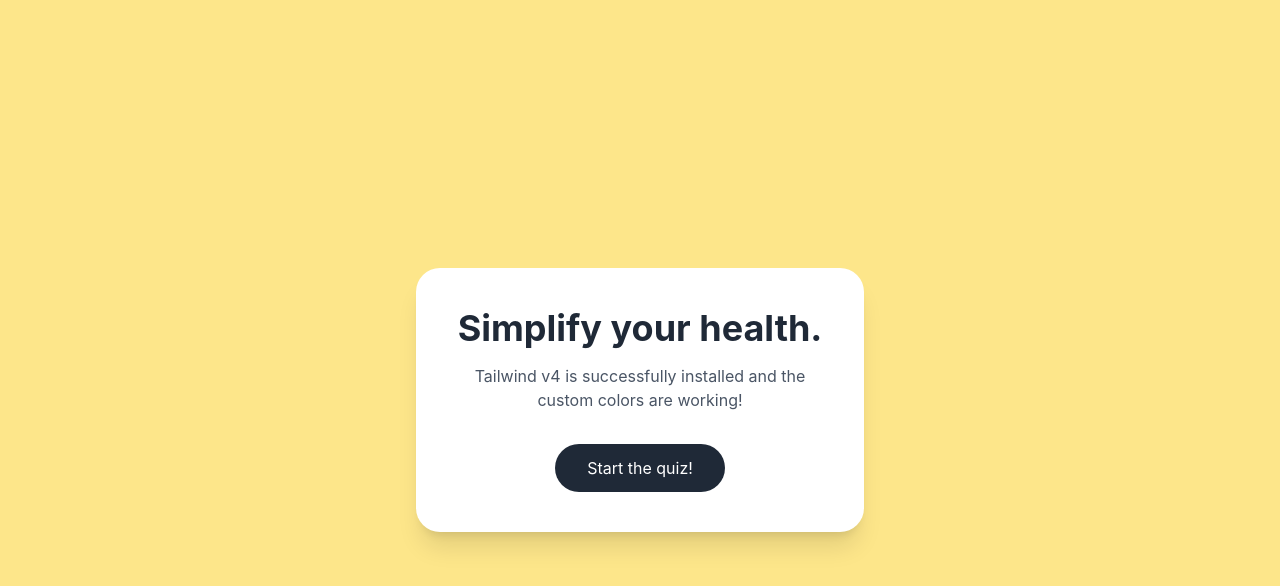
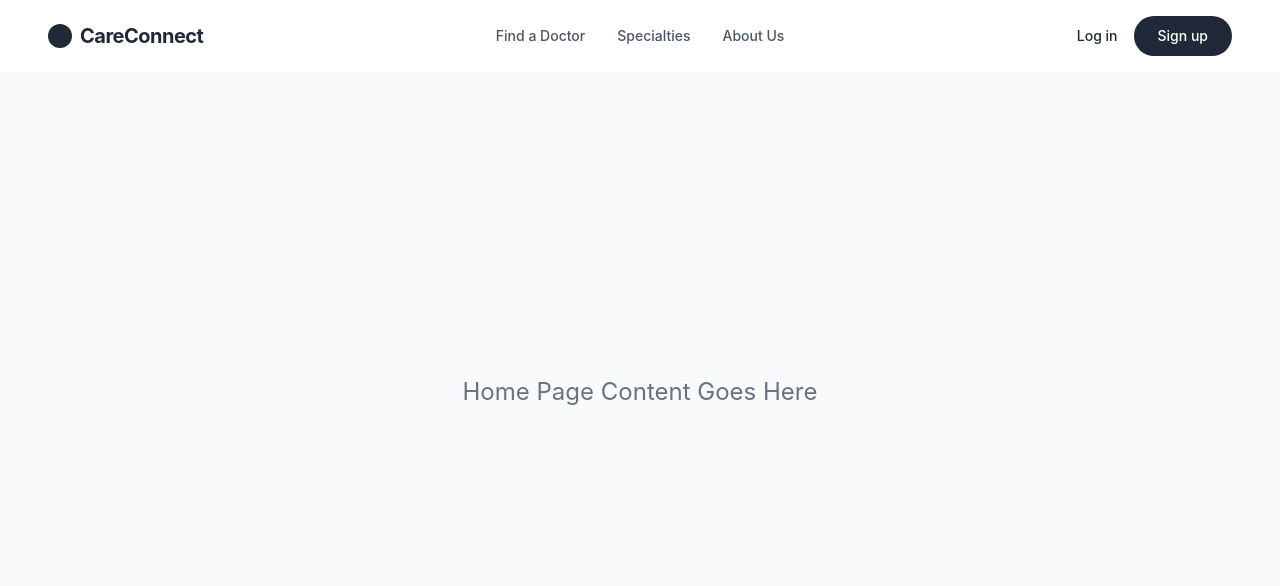
Before and after one commit to Sanyam2511/healthcare-appointment-system, a React (Vite) app in the folder client/: page / in a window 1280 px wide. Shown: the top 586 px of the page. Built offline with nearby package versions, Linux system fonts and the light colour scheme.

Commit message:
initial frontend setup

```diff
--- a/client/package.json
+++ b/client/package.json
@@ -11,8 +11,11 @@
   },
   "dependencies": {
     "@tailwindcss/vite": "^4.2.2",
+    "axios": "^1.15.0",
+    "lucide-react": "^1.8.0",
     "react": "^19.2.4",
     "react-dom": "^19.2.4",
+    "react-router-dom": "^7.14.0",
     "tailwindcss": "^4.2.2"
   },
   "devDependencies": {
--- a/client/src/App.jsx
+++ b/client/src/App.jsx
@@ -1,19 +1,19 @@
+import { BrowserRouter as Router, Routes, Route } from 'react-router-dom';
+import Navbar from './layouts/Navbar';
+import Home from './pages/Home';
+
 function App() {
   return (
-    <div className="min-h-screen bg-brand-yellow flex flex-col items-center justify-center p-10">
-      <div className="bg-white p-10 rounded-3xl shadow-xl max-w-md w-full text-center">
-        <h1 className="text-4xl text-brand-dark font-bold mb-4">
-          Simplify your health.
-        </h1>
-        <p className="text-gray-600 mb-8">
-          Tailwind v4 is successfully installed and the custom colors are working!
-        </p>
-        <button className="bg-brand-dark text-white px-8 py-3 rounded-full hover:bg-gray-700 transition-colors">
-          Start the quiz!
-        </button>
+    <Router>
+      <div className="min-h-screen bg-gray-50 font-sans text-brand-dark">
+        <Navbar />
+        <Routes>
+          <Route path="/" element={<Home />} />
+          {/* We will add more routes here like /login and /doctors later */}
+        </Routes>
       </div>
-    </div>
-  )
+    </Router>
+  );
 }
 
-export default App
+export default App;
--- /dev/null
+++ b/client/src/components/Button.jsx
@@ -0,0 +1,25 @@
+import React from 'react';
+
+const Button = ({
+  children,
+  variant = 'primary',
+  className = '',
+  ...props
+}) => {
+  const baseStyle = "px-6 py-2.5 rounded-full font-medium transition-all duration-200 flex items-center justify-center gap-2";
+
+  const variants = {
+    primary: "bg-brand-dark text-white hover:bg-gray-800",
+    secondary: "bg-brand-yellow text-brand-dark hover:bg-yellow-300",
+    outline: "bg-transparent border border-gray-300 text-brand-dark hover:border-brand-dark",
+    ghost: "bg-transparent text-brand-dark hover:bg-gray-100"
+  };
+
+  return (
+    <button className={`${baseStyle} ${variants[variant]} ${className}`} {...props}>
+      {children}
+    </button>
+  );
+};
+
+export default Button;
--- /dev/null
+++ b/client/src/layouts/Navbar.jsx
@@ -0,0 +1,33 @@
+import { Link } from 'react-router-dom';
+import { User, Menu } from 'lucide-react';
+import Button from '../components/Button';
+
+const Navbar = () => {
+  return (
+    <nav className="w-full bg-white py-4 px-6 md:px-12 flex items-center justify-between sticky top-0 z-50">
+      <Link to="/" className="text-xl font-bold tracking-tight text-brand-dark flex items-center gap-2">
+        <div className="w-6 h-6 bg-brand-dark rounded-full"></div>
+        CareConnect
+      </Link>
+
+      <div className="hidden md:flex items-center gap-8 text-sm font-medium text-gray-600">
+        <Link to="/doctors" className="hover:text-brand-dark transition-colors">Find a Doctor</Link>
+        <Link to="/specialties" className="hover:text-brand-dark transition-colors">Specialties</Link>
+        <Link to="/about" className="hover:text-brand-dark transition-colors">About Us</Link>
+      </div>
+
+      <div className="hidden md:flex items-center gap-4">
+        <Link to="/login" className="text-sm font-medium hover:text-brand-dark">Log in</Link>
+        <Button variant="primary" className="text-sm py-2">
+          Sign up
+        </Button>
+      </div>
+
+      <button className="md:hidden text-brand-dark">
+        <Menu size={24} />
+      </button>
+    </nav>
+  );
+};
+
+export default Navbar;
--- /dev/null
+++ b/client/src/pages/Home.jsx
@@ -0,0 +1,8 @@
+const Home = () => {
+  return (
+    <div className="min-h-[80vh] bg-gray-50 flex items-center justify-center">
+      <h1 className="text-2xl text-gray-500">Home Page Content Goes Here</h1>
+    </div>
+  );
+};
+export default Home;
```
Also changed, not shown: 1 other file (tests, documents, lock files or other folders).
